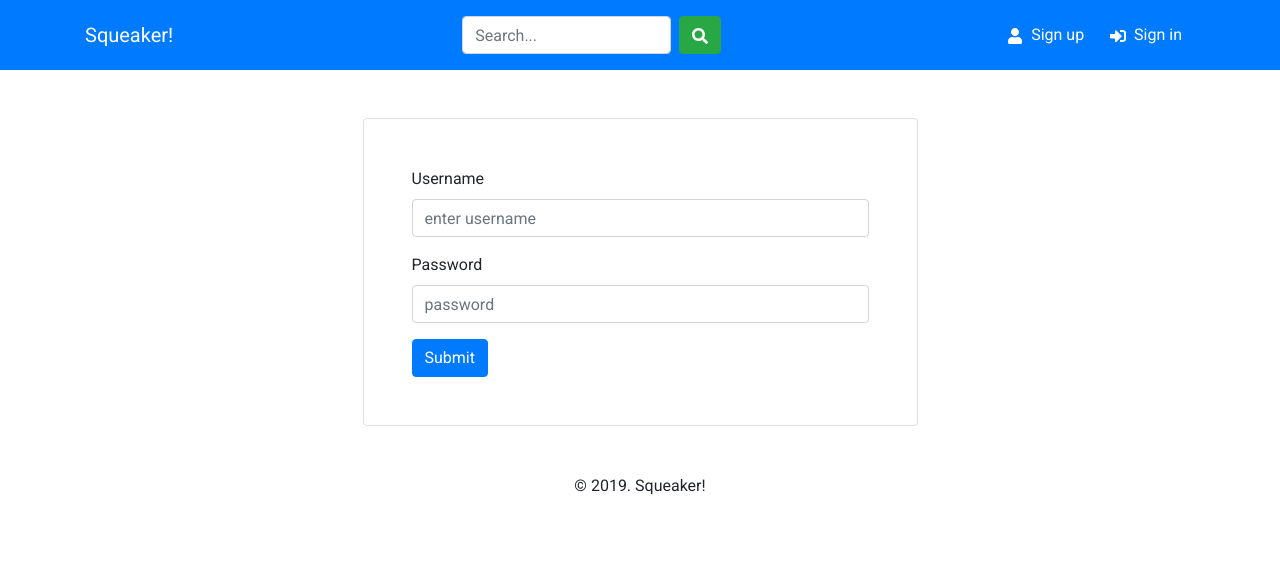
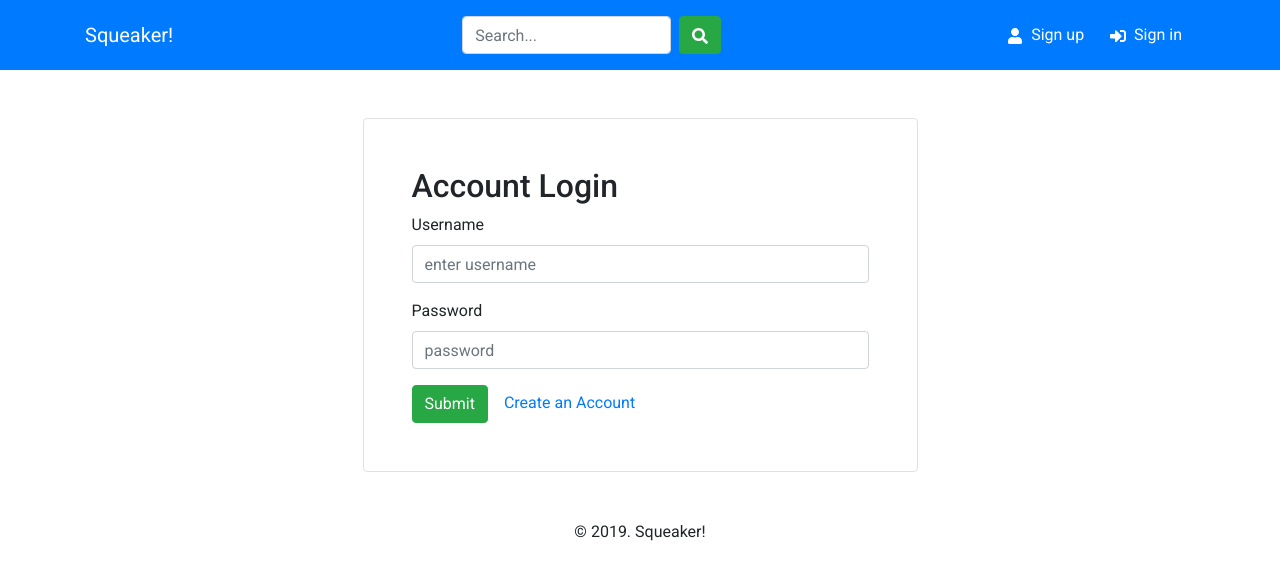
Before and after one commit to G105-Q3Collaboration/Q3-FrontEnd, a React (Create React App) app: page / in a window 1280 px wide. Shown: the top 580 px of the page. Built offline with nearby package versions, Linux system fonts and the light colour scheme.

Commit message:
cleaned up branch

```diff
--- a/src/App.js
+++ b/src/App.js
@@ -11,18 +11,17 @@ class App extends Component {
     return (
       <div className="app">
         <BrowserRouter>
-          <Switch>
-
-            <div>
-              <Header />
-              <div className="container">
+          <div>
+            <Header />
+            <div className="container">
+              <Switch>
                 <Route exact path="/profile/:username" component={Profile} />
                 <Route exact path="/signup" component={Signup} />
                 <Route exact path="/" component={Login} />
-              </div>
+              </Switch>
+            </div>
             <footer className="text-center mt-5">&copy; 2019. Squeaker!</footer>
-            </div>
-          </Switch>
+          </div>
         </BrowserRouter>
       </div>
     )
--- a/src/Login.js
+++ b/src/Login.js
@@ -1,6 +1,6 @@
 import React, { Component } from 'react'
 import { Link } from 'react-router-dom'
-import request from 'utils/request.js'
+import request from './utils/request'
 
 export default class Login extends Component {
 
@@ -14,11 +14,11 @@ export default class Login extends Component {
     handleLogin = event => {
       event.preventDefault()
 
-      const { inputUsername, inputPassword } = event.target
+      const { username, password } = event.target
 
       request('/auth/login', 'post', {
-        username: inputUsername.value,
-        password: inputPassword.value
+        username: username.value,
+        password: password.value
       })
         .then(response => {
           this.setState({ showErrorMessage: false })
@@ -28,7 +28,7 @@ export default class Login extends Component {
         })
         .then(response => {
           this.props.setAuthentication(response.data)
-          this.props.history.push('/')
+          this.props.history.push(`/`)
         })
         .catch(error => {
           this.setState({ showErrorMessage: true })
@@ -38,7 +38,8 @@ export default class Login extends Component {
   render() {
     return (
       <div className="border rounded p-5 col-sm-6 mt-5 mr-auto ml-auto">
-        <form>
+        <h2>Account Login</h2>
+        <form onSubmit={this.handleLogin}>
           <div className="form-group">
             <label htmlFor="exampleInputEmail1">Username</label>
             <input type="text" className="form-control" id="username" name="username" aria-describedby="usernameHelp" placeholder="enter username" required />
@@ -47,7 +48,8 @@ export default class Login extends Component {
             <label htmlFor="exampleInputPassword1">Password</label>
             <input type="password" className="form-control" id="password" name="password" placeholder="password" required />
           </div>
-          <button type="submit" className="btn btn-primary">Submit</button>
+          <button type="submit" className="btn btn-success mr-2">Submit</button>&nbsp;&nbsp;
+          <Link to="/signup">Create an Account</Link>
         </form>
       </div>
     )
--- a/src/Signup.js
+++ b/src/Signup.js
@@ -1,9 +1,8 @@
 import React, { Component } from 'react'
 import { Link } from 'react-router-dom'
-import request from 'utils/request.js'
+import request from './utils/request'
 
-class Signup extends Component {
-
+export default class Signup extends Component {
   constructor(props) {
     super(props)
     this.state = {
@@ -14,12 +13,12 @@ class Signup extends Component {
   handleSignUp = event => {
     event.preventDefault()
 
-    const { inputPetname, inputUsername, inputPassword } = event.target
+    const { displayname, username, password } = event.target
 
     request('/accounts', 'post', {
-      petname: inputPetname.value,
-      username: inputUsername.value,
-      password: inputPassword.value
+      petname: displayname.value,
+      username: username.value,
+      password: password.value
     })
       .then(response => {
         this.setState({ showErrorMessage: false })
@@ -41,8 +40,8 @@ class Signup extends Component {
       <div className="border rounded p-5 col-sm-6 mt-5 mr-auto ml-auto">
         <form onSubmit={this.handleSignUp}>
           <div className="form-group">
-            <label htmlFor="petName">Pet Name</label>
-            <input type="text" className="form-control" id="petName" name="petName" placeholder="enter your pet's name" required />
+            <label htmlFor="displayname">Pet Name</label>
+            <input type="text" className="form-control" id="displayname" name="displayname" placeholder="enter your pet's name" required />
           </div>
           <div className="form-group">
             <label htmlFor="username">Username</label>
@@ -56,11 +55,10 @@ class Signup extends Component {
           <div className={!this.state.showErrorMessage ? 'login-auth-error login-hide-auth-error' : 'login-auth-error'}>
             Invalid Username or Password
           </div>
-          <button type="submit" className="btn btn-primary">Submit</button>
+          <button type="submit" className="btn btn-success mr-2">Submit</button>
+          <Link to="/">Already have an account?</Link>
         </form>
       </div>
     )
   }
 }
-
-export default Signup
```
Also changed, not shown: 1 other file (tests, documents, lock files or other folders).
